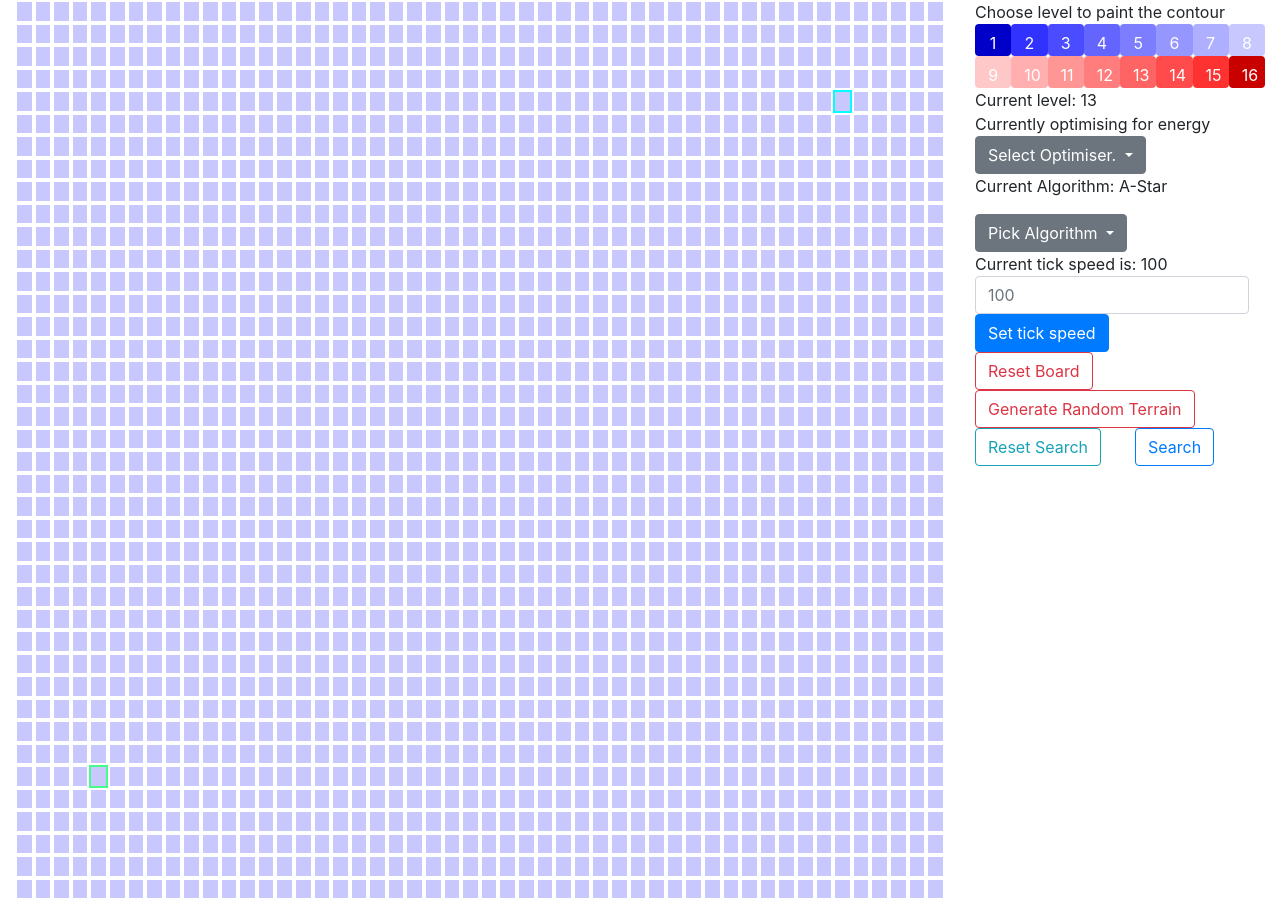
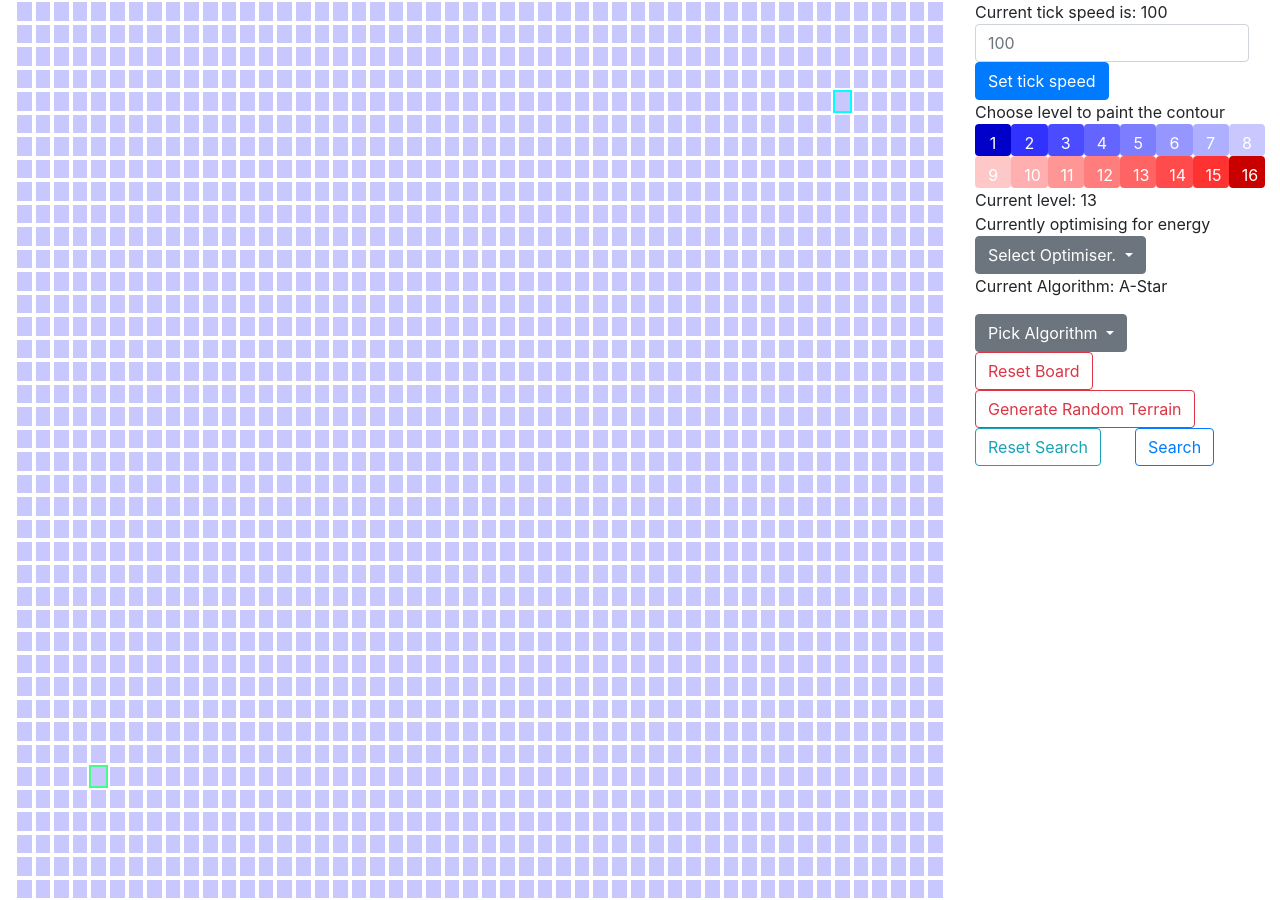
Before and after one commit to zubairabid/MarsRover, a Jekyll site: the page built from index.md, in a window 1280 px wide. Built offline with Jekyll 4.4.1, drawn with Linux system fonts in a browser that asks for light colours; nearby versions of some CDN libraries; some of the changed lines change nothing that is shown.

Commit message:
Fixed the reload on set tick speed bug

```diff
--- a/_layouts/home.html
+++ b/_layouts/home.html
@@ -9,10 +9,10 @@
         </div>
 
         <div class="col-md-12 col-lg-3">
+            {% include settickspeed.html %}
             {% include contourpainter.html %}
             {% include optimiserselect.html %}
             {% include algoselect.html %}
-            {% include settickspeed.html %}
             {% include mainoperations.html %}
         </div>
     </div>
--- a/assets/javascript/main.js
+++ b/assets/javascript/main.js
@@ -831,6 +831,7 @@
 
 let tickButListener = document.getElementById('tickbut');
 tickButListener.addEventListener('click', e => {
+    e.preventDefault();
     let tickListener = document.getElementById('tick');
     tick = tickListener.value;
     let tickWriter = document.getElementById('crtck');
```
